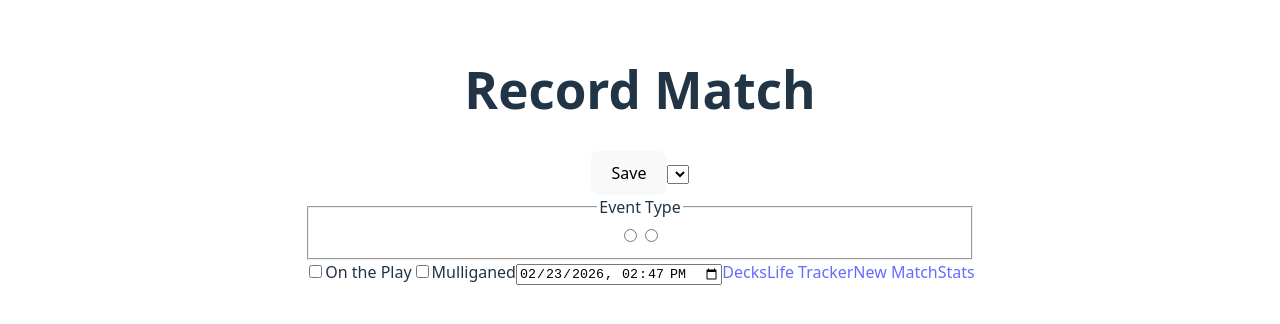
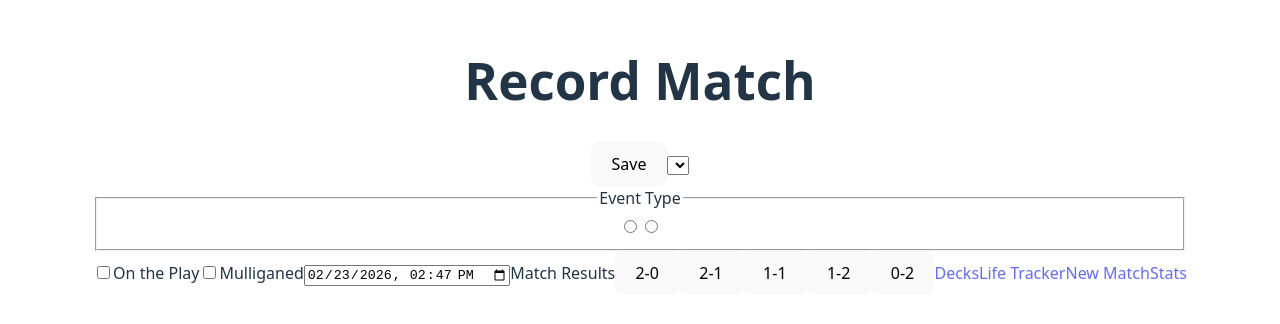
Before and after one commit to larabc/mtg-tracker, a React (Vite) app in the folder mtg-tracker/: page /new-match in a window 1280 px wide. Shown: the part 244-568 px from the top of the page. Built offline with nearby package versions, Linux system fonts and the light colour scheme.

Commit message:
Add match results section functionality

```diff
--- a/mtg-tracker/src/pages/NewMatch.tsx
+++ b/mtg-tracker/src/pages/NewMatch.tsx
@@ -1,9 +1,10 @@
 import useMatches from "../hooks/useMatches"
 import Header from "../components/Header";
 import useDecks from "../hooks/useDecks";
-import { type EventType, type MatchResult, type NewMatch } from "../types";
+import { type EventType, type MatchResult, type MulliganTo, type NewMatch } from "../types";
 import { useState } from "react";
 import { MULLIGAN_OPTIONS } from "../utils/mulliganOptions";
+import { MATCH_RESULTS } from "../utils/matchResult";
 
 export default function NewMatch() {
 
@@ -21,6 +22,10 @@ export default function NewMatch() {
     })
 
     const handleInputChange = (e: React.ChangeEvent<HTMLInputElement | HTMLSelectElement | HTMLTextAreaElement>) => {
+        if (e.target.name === 'mulliganTo') {
+            setMatchData({ ...matchData, mulliganTo: Number(e.target.value) as MulliganTo })
+            return
+        }
         setMatchData({ ...matchData, [e.target.name]: e.target.value })
     }
 
@@ -28,10 +33,18 @@ export default function NewMatch() {
         setMatchData({ ...matchData, [e.target.name]: e.target.checked })
     }
 
+    const handleResultSelect = (result: MatchResult) => {
+        setMatchData({ ...matchData, result })
+    }
+
+    const handleMatchCreation = () => {
+        createMatch(matchData);
+    }
+
     return (
         <>
             <Header title="Record Match" />
-            <button>Save</button>
+            <button onClick={handleMatchCreation}>Save</button>
             <label htmlFor="deck-select"></label>
             <select name="deckId" id="deck-select" onChange={handleInputChange}>
                 {decks.map(deck => (
@@ -61,7 +74,12 @@ export default function NewMatch() {
             <input type="datetime-local" value={matchData.date} name="date" onChange={handleInputChange} />
 
             {/* Create Match Results Section */}
-
+            <label htmlFor="match-result">Match Results</label>
+            {
+                MATCH_RESULTS.map(result => (
+                    <button key={result} value={result} className={matchData.result === result ? 'selected' : ''} onClick={() => handleResultSelect(result)}>{result}</button>
+                ))
+            }
         </>
     );
 }
```
